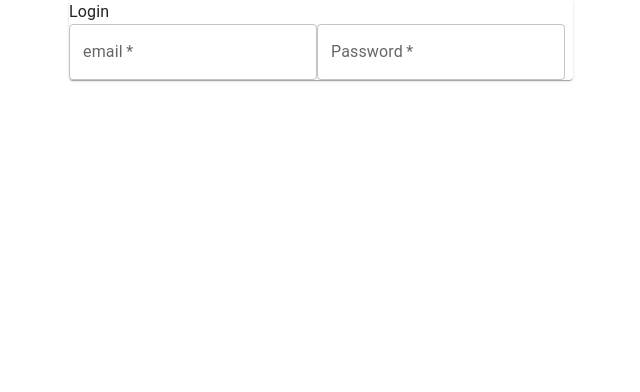
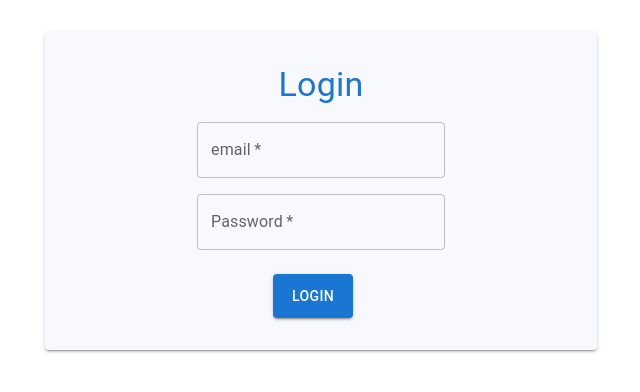
Before and after one commit to Jopus7/Finance-Tracker-App, a React (Create React App) app in the folder frontend/: page / in a window 1280 px wide. Shown: the top 392 px of the page, without its empty margins (319-959 px from the left). Built offline with nearby package versions, Linux system fonts and the light colour scheme.

Commit message:
added react router and auth fronend

```diff
--- a/frontend/package.json
+++ b/frontend/package.json
@@ -18,6 +18,7 @@
     "axios": "^1.7.3",
     "react": "^18.3.1",
     "react-dom": "^18.3.1",
+    "react-router-dom": "^6.26.2",
     "react-scripts": "5.0.1",
     "styled-components": "^6.1.12",
     "typescript": "^4.4.2",
--- a/frontend/src/App.tsx
+++ b/frontend/src/App.tsx
@@ -1,13 +1,20 @@
 import React from 'react';
 import logo from './logo.svg';
 import './App.css';
-import { HomePage } from './pages/home-page';
+import { BrowserRouter, Routes, Route } from "react-router-dom";
+import { LoginForm } from './components/login-form';
+import { AfterLogin } from './components/after-login';
+import { RegisterForm } from './components/register-form';
 
 function App() {
   return (
-    <div >
-    <HomePage/>
-    </div>
+    <BrowserRouter>
+      <Routes>
+        <Route path="/" element={<LoginForm/>}/>
+        <Route path='register' element={<RegisterForm/>}/>
+        <Route path="after-login" element={<AfterLogin/>} />
+      </Routes>
+    </BrowserRouter>
   )
 }
 
--- a/frontend/src/api.ts
+++ b/frontend/src/api.ts
@@ -2,13 +2,13 @@ import axios from "axios"
 
 
 const api = axios.create({
-    baseURL: "http://0.0.0.0:8000"
+    baseURL: "http://localhost:8000"
 })
 
 
 export const postRequest = async (endpoint: string, data: any) => {
     try {
-        const response = await api.post(`/${endpoint}`, data);
+        const response = await api.post(`${endpoint}`, data);
         return response.data
     }
     catch (error) {
--- /dev/null
+++ b/frontend/src/components/after-login.tsx
@@ -0,0 +1,9 @@
+import { useLocation } from "react-router-dom";
+
+export const AfterLogin = () => {
+    const location = useLocation();
+    const token = location.state?.token;
+    return (
+        <div>{token}</div>
+    )
+}
--- a/frontend/src/components/login-form.tsx
+++ b/frontend/src/components/login-form.tsx
@@ -1,26 +1,46 @@
-import { Box, Container, Paper, TextField, Typography } from "@mui/material"
+import { Box, Container, Paper, TextField, Typography, Grid, Button } from "@mui/material"
 import { useState } from "react"
+import { loginUser } from "../services/auth-service"
+import { useNavigate } from "react-router-dom"
+import { postRequest } from "../api"
 
 
 export const LoginForm = () => {
     const [email, setEmail] = useState("")
     const [password, setPassword] = useState("")
+    const navigate = useNavigate();
 
-    const handleSubmit = async () => {
+    const handleSubmit = async (event: any) => {
+        event.preventDefault();
+        try {
+            // const data = await loginUser(email, password)
+            const response = await postRequest("/api/auth/token", {
+                email,
+                password
+            });
 
-        const userData = {
-            email,
-            password,
+            // if (response.data && response.data.accessToken) {
+                navigate("/after-login", { state: { token: response.data } });
+            // }
+            // else {
+                // console.error('No accessToken');
+            // }
+        }
+        catch (err){
+            console.log(err)
         }
     }
 
     return (
         <Container maxWidth='sm'>
-            <Paper>
-                <Box>
-                    <Typography>Login</Typography>
+            <Paper elevation={2} sx={{padding: 4, marginTop: 4, bgcolor: "ghostwhite"}}>
+                <Box sx={{texAlign: 'center', marginBottom: 2}}>
+                    <Typography align="center" variant="h4" color="primary">Login</Typography>
                 </Box>
                 <form onSubmit={handleSubmit}>
+                <Grid container spacing={2} justifyContent="center">
+                    <Grid item xs={12}>
+                        <Box sx={{ display: 'flex', justifyContent: 'center' }}>
                             <TextField
                                 label="email"
                                 variant="outlined"
@@ -28,6 +48,10 @@ export const LoginForm = () => {
                                 onChange={(e) => setEmail(e.target.value)}
                                 required
                             />
+                        </Box>
+                    </Grid>
+                    <Grid item xs={12}>
+                        <Box sx={{ display: 'flex', justifyContent: 'center' }}>
                             <TextField
                                 label="Password"
                                 type="password"
@@ -36,6 +60,12 @@ export const LoginForm = () => {
                                 onChange={(e) => setPassword(e.target.value)}
                                 required
                             />
+                        </Box>
+                    </Grid>
+                    <Box sx={{display: 'flex', justifyContent: 'center', marginTop: 3}}>
+                            <Button variant="contained" type="submit" style={{margin: '0 auto',padding: '0.6rem 1.2rem', border: 'none', display: 'flex'}}>Login</Button>
+                    </Box>
+                </Grid>
                 </form>
             </Paper>
         </Container>
--- a/frontend/src/components/register-form.tsx
+++ b/frontend/src/components/register-form.tsx
@@ -30,7 +30,6 @@ export const RegisterForm = () => {
 
         try {
             const response = await postRequest("/api/users/register", userData);
-            console.log(response)
         } catch (error) {
             console.log(error);
         }
--- a/frontend/src/pages/home-page.tsx
+++ b/frontend/src/pages/home-page.tsx
@@ -1,4 +1,4 @@
-import { Tabs, Tab, Box, Typography, Container, Paper } from '@mui/material';
+import { Container} from '@mui/material';
 import { RegisterForm } from '../components/register-form';
 import { LoginForm } from '../components/login-form';
 import React, { useState } from 'react';
--- /dev/null
+++ b/frontend/src/services/auth-service.ts
@@ -0,0 +1,14 @@
+import { postRequest } from "../api"
+
+type LoginResponse = {
+    accessToken: string
+    tokenType: string
+}
+
+export const loginUser = async (email: string, password: string): Promise<LoginResponse> => {
+    const response = await postRequest("/api/auth/token", {
+        email,
+        password
+    })
+    return response.data
+}
```
Also changed, not shown: 1 other file (tests, documents, lock files or other folders). Lines whose indentation alone changed are shown as unchanged.
